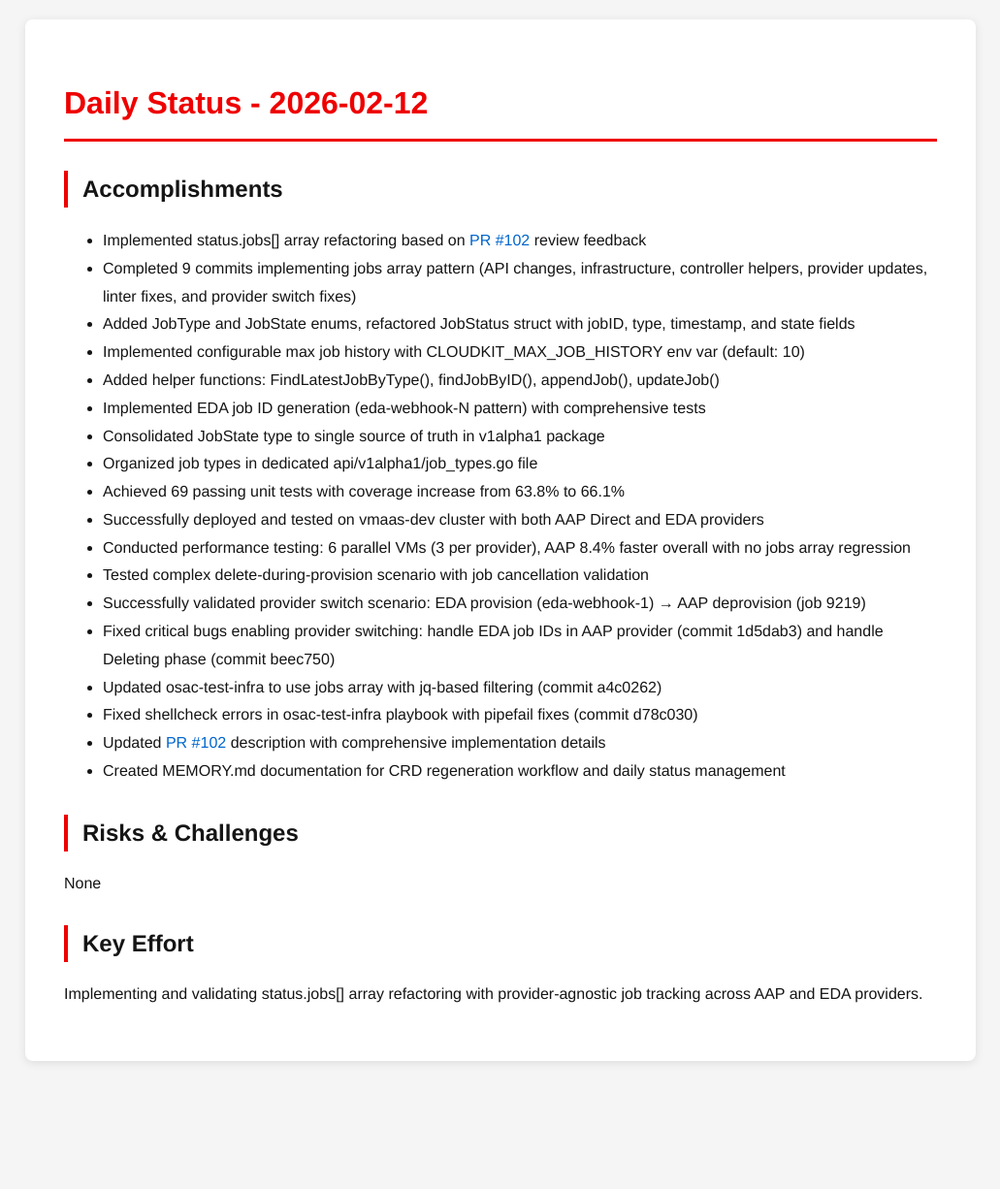
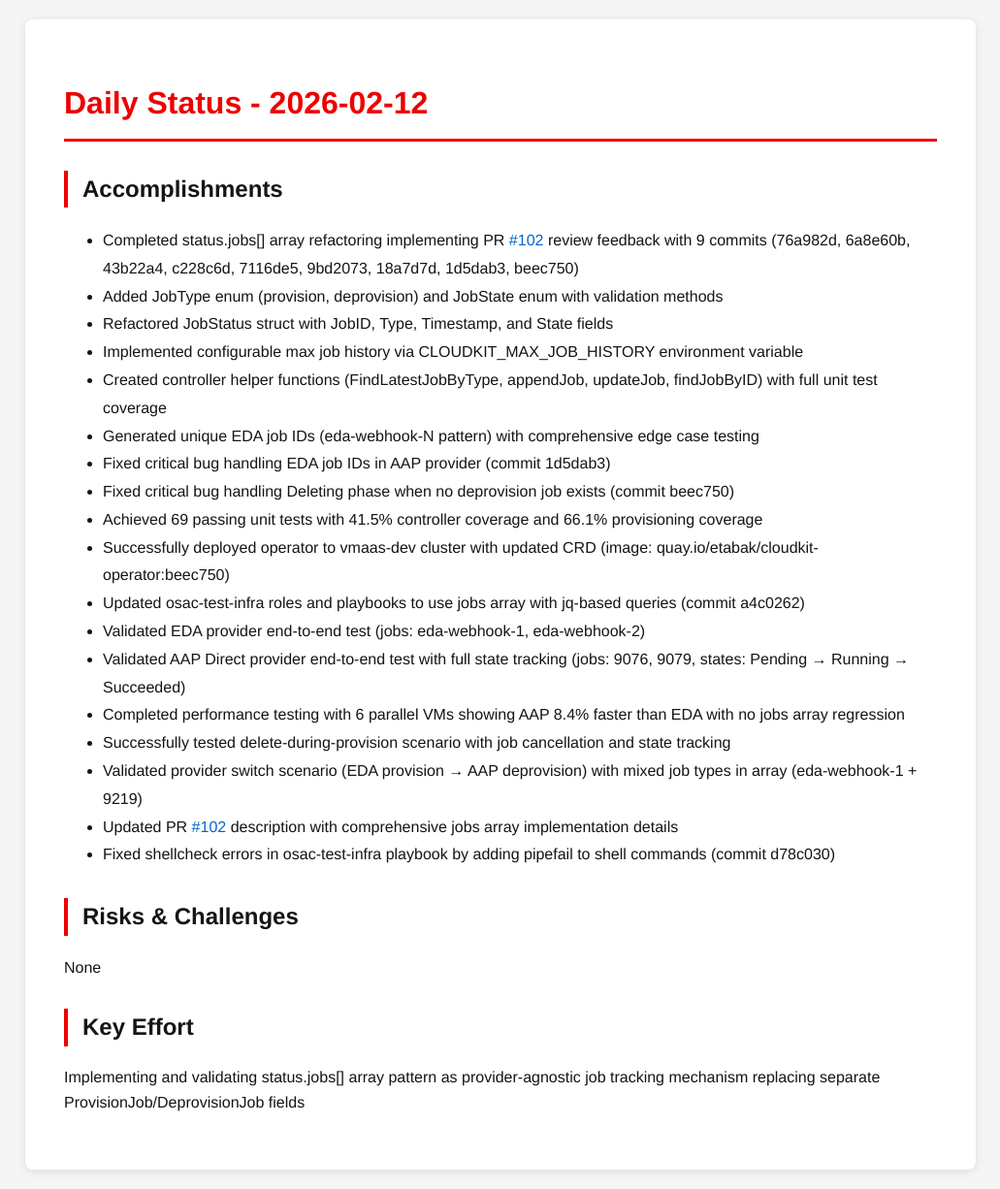
Before and after one commit to tzvatot/daily-status, a Jekyll site: the page built from 2026-02-12.md, in a window 1280 px wide. Shown: the whole page at 97% size, without its empty margins (124-1155 px from the left). Built offline with Jekyll 4.4.1, drawn with Linux system fonts in a browser that asks for light colours; before the commit the page ends 1114 px from its top, so only the background shows below that.

Commit message:
Daily status update - 2026-02-12

```diff
--- a/2026-02-12.md
+++ b/2026-02-12.md
@@ -7,27 +7,27 @@ date: 2026-02-12
 # Daily Status - 2026-02-12
 
 ## Accomplishments
-- Implemented status.jobs[] array refactoring based on [PR #102](https://github.com/osac-project/osac-operator/pull/102) review feedback
-- Completed 9 commits implementing jobs array pattern (API changes, infrastructure, controller helpers, provider updates, linter fixes, and provider switch fixes)
-- Added JobType and JobState enums, refactored JobStatus struct with jobID, type, timestamp, and state fields
-- Implemented configurable max job history with CLOUDKIT_MAX_JOB_HISTORY env var (default: 10)
-- Added helper functions: FindLatestJobByType(), findJobByID(), appendJob(), updateJob()
-- Implemented EDA job ID generation (eda-webhook-N pattern) with comprehensive tests
-- Consolidated JobState type to single source of truth in v1alpha1 package
-- Organized job types in dedicated api/v1alpha1/job_types.go file
-- Achieved 69 passing unit tests with coverage increase from 63.8% to 66.1%
-- Successfully deployed and tested on vmaas-dev cluster with both AAP Direct and EDA providers
-- Conducted performance testing: 6 parallel VMs (3 per provider), AAP 8.4% faster overall with no jobs array regression
-- Tested complex delete-during-provision scenario with job cancellation validation
-- Successfully validated provider switch scenario: EDA provision (eda-webhook-1) → AAP deprovision (job 9219)
-- Fixed critical bugs enabling provider switching: handle EDA job IDs in AAP provider (commit 1d5dab3) and handle Deleting phase (commit beec750)
-- Updated osac-test-infra to use jobs array with jq-based filtering (commit a4c0262)
-- Fixed shellcheck errors in osac-test-infra playbook with pipefail fixes (commit d78c030)
-- Updated [PR #102](https://github.com/osac-project/osac-operator/pull/102) description with comprehensive implementation details
-- Created MEMORY.md documentation for CRD regeneration workflow and daily status management
+- Completed status.jobs[] array refactoring implementing PR [#102](https://github.com/osac-project/osac-operator/pull/102) review feedback with 9 commits (76a982d, 6a8e60b, 43b22a4, c228c6d, 7116de5, 9bd2073, 18a7d7d, 1d5dab3, beec750)
+- Added JobType enum (provision, deprovision) and JobState enum with validation methods
+- Refactored JobStatus struct with JobID, Type, Timestamp, and State fields
+- Implemented configurable max job history via CLOUDKIT_MAX_JOB_HISTORY environment variable
+- Created controller helper functions (FindLatestJobByType, appendJob, updateJob, findJobByID) with full unit test coverage
+- Generated unique EDA job IDs (eda-webhook-N pattern) with comprehensive edge case testing
+- Fixed critical bug handling EDA job IDs in AAP provider (commit 1d5dab3)
+- Fixed critical bug handling Deleting phase when no deprovision job exists (commit beec750)
+- Achieved 69 passing unit tests with 41.5% controller coverage and 66.1% provisioning coverage
+- Successfully deployed operator to vmaas-dev cluster with updated CRD (image: quay.io/etabak/cloudkit-operator:beec750)
+- Updated osac-test-infra roles and playbooks to use jobs array with jq-based queries (commit a4c0262)
+- Validated EDA provider end-to-end test (jobs: eda-webhook-1, eda-webhook-2)
+- Validated AAP Direct provider end-to-end test with full state tracking (jobs: 9076, 9079, states: Pending → Running → Succeeded)
+- Completed performance testing with 6 parallel VMs showing AAP 8.4% faster than EDA with no jobs array regression
+- Successfully tested delete-during-provision scenario with job cancellation and state tracking
+- Validated provider switch scenario (EDA provision → AAP deprovision) with mixed job types in array (eda-webhook-1 + 9219)
+- Updated PR [#102](https://github.com/osac-project/osac-operator/pull/102) description with comprehensive jobs array implementation details
+- Fixed shellcheck errors in osac-test-infra playbook by adding pipefail to shell commands (commit d78c030)
 
 ## Risks & Challenges
 None
 
 ## Key Effort
-Implementing and validating status.jobs[] array refactoring with provider-agnostic job tracking across AAP and EDA providers.
+Implementing and validating status.jobs[] array pattern as provider-agnostic job tracking mechanism replacing separate ProvisionJob/DeprovisionJob fields
```
